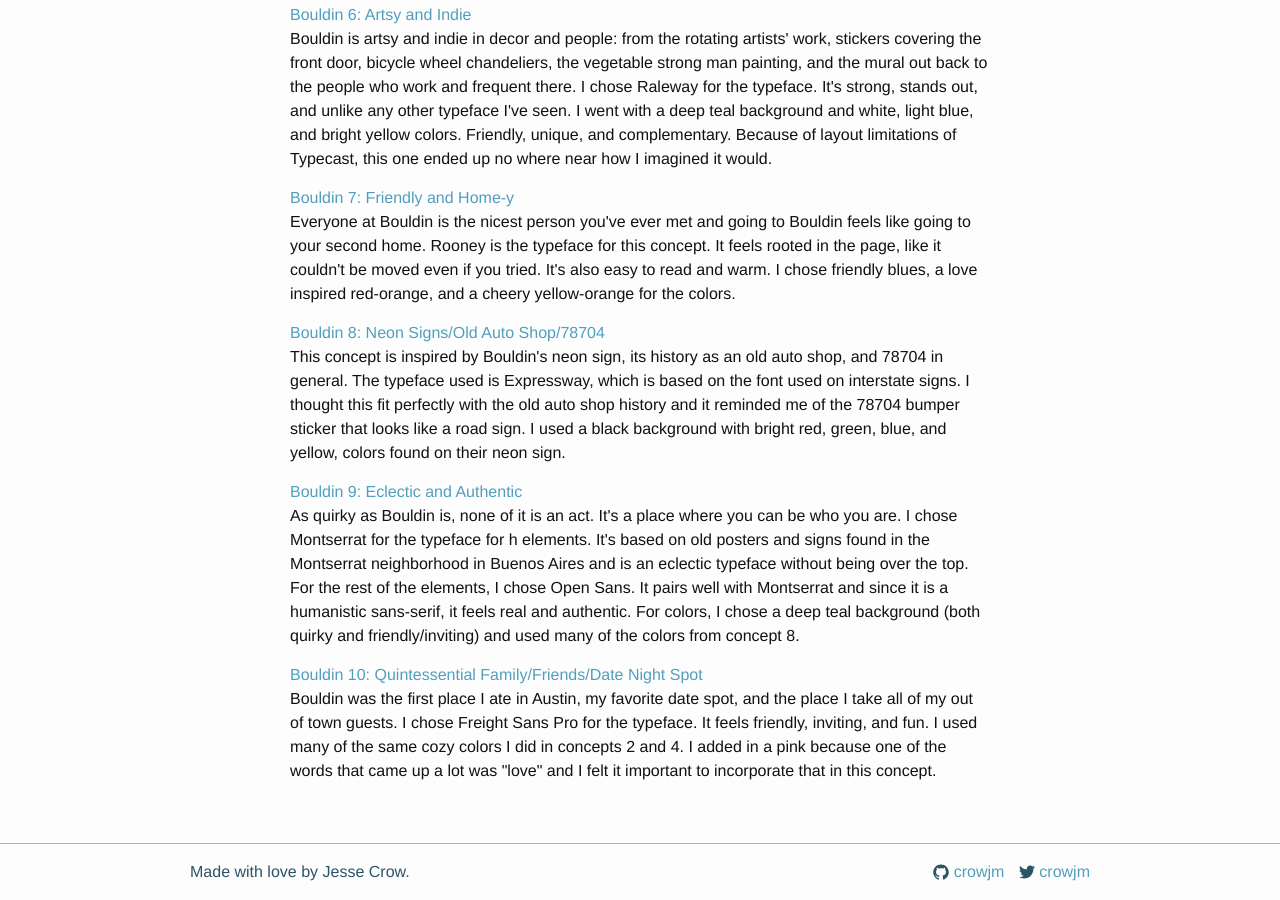
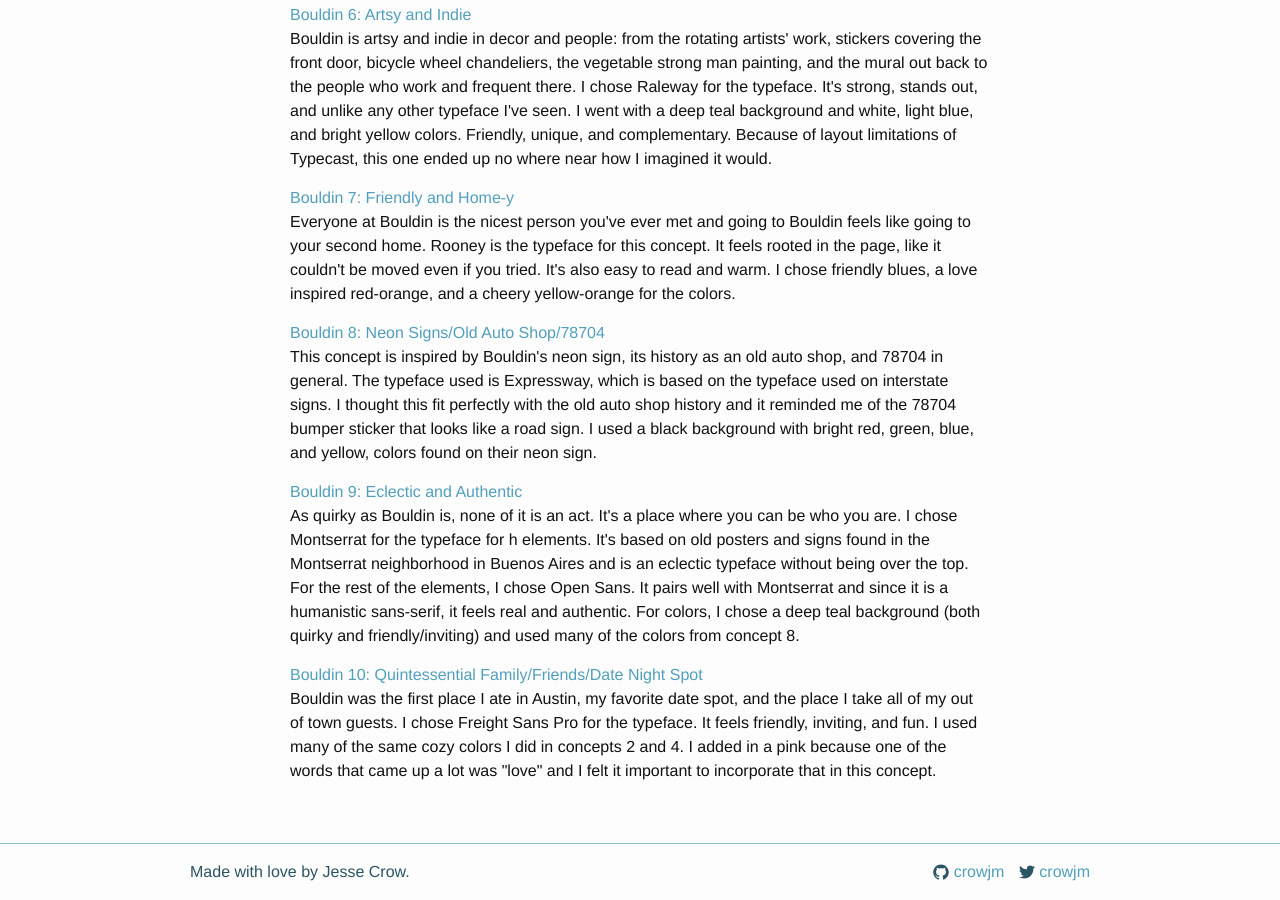
Before and after one commit to crowjm/crowjm.github.io, a Jekyll site: the page built from _posts/2015-02-22-exploring-typography.md, in a window 1280 px wide and 900 px high, scrolled down 2285 px. Built offline with Jekyll 4.4.1, drawn with Linux system fonts in a browser that asks for light colours.

Commit message:
corrected font/typeface mixup

```diff
--- a/_posts/2015-02-22-exploring-typography.md
+++ b/_posts/2015-02-22-exploring-typography.md
@@ -27,7 +27,7 @@ excerpt: Our big homework assignment over the weekend was to create ten differen
 <h5><a href="http://typecast.com/LztJHqWh7X/share/fef20abcf7e78751f45c605850f95c45f24c5fb0">Bouldin 7: Friendly and Home-y</a></h5>
 <p>Everyone at Bouldin is the nicest person you've ever met and going to Bouldin feels like going to your second home. Rooney is the typeface for this concept. It feels rooted in the page, like it couldn't be moved even if you tried. It's also easy to read and warm. I chose friendly blues, a love inspired red-orange, and a cheery yellow-orange for the colors.</p>
 <h5><a href="http://typecast.com/LztJHqWh7X/share/0d0b1d464b554820829e1134d2b2b5e84871d0d2LC8fBvpkcw">Bouldin 8: Neon Signs/Old Auto Shop/78704</a></h5>
-<p>This concept is inspired by Bouldin's neon sign, its history as an old auto shop, and 78704 in general. The typeface used is Expressway, which is based on the font used on interstate signs. I thought this fit perfectly with the old auto shop history and it reminded me of the 78704 bumper sticker that looks like a road sign. I used a black background with bright red, green, blue, and yellow, colors found on their neon sign.</p>
+<p>This concept is inspired by Bouldin's neon sign, its history as an old auto shop, and 78704 in general. The typeface used is Expressway, which is based on the typeface used on interstate signs. I thought this fit perfectly with the old auto shop history and it reminded me of the 78704 bumper sticker that looks like a road sign. I used a black background with bright red, green, blue, and yellow, colors found on their neon sign.</p>
 <h5><a href="http://typecast.com/LztJHqWh7X/share/80bfb7f7bf0c4f63275cc9713bbdf062952bb7fecjcWVjx">Bouldin 9: Eclectic and Authentic</a></h5>
 <p>As quirky as Bouldin is, none of it is an act. It's a place where you can be who you are. I chose Montserrat for the typeface for h elements. It's based on old posters and signs found in the Montserrat neighborhood in Buenos Aires and is an eclectic typeface without being over the top. For the rest of the elements, I chose Open Sans. It pairs well with Montserrat and since it is a humanistic sans-serif, it feels real and authentic. For colors, I chose a deep teal background (both quirky and friendly/inviting) and used many of the colors from concept 8.</p>
 <h5><a href="http://typecast.com/LztJHqWh7X/share/2543348512b36c635eb40e24dc8cc1d0424d81c76gwb">Bouldin 10: Quintessential Family/Friends/Date Night Spot</a></h5>
```
Also changed, not shown: 2 other files.
